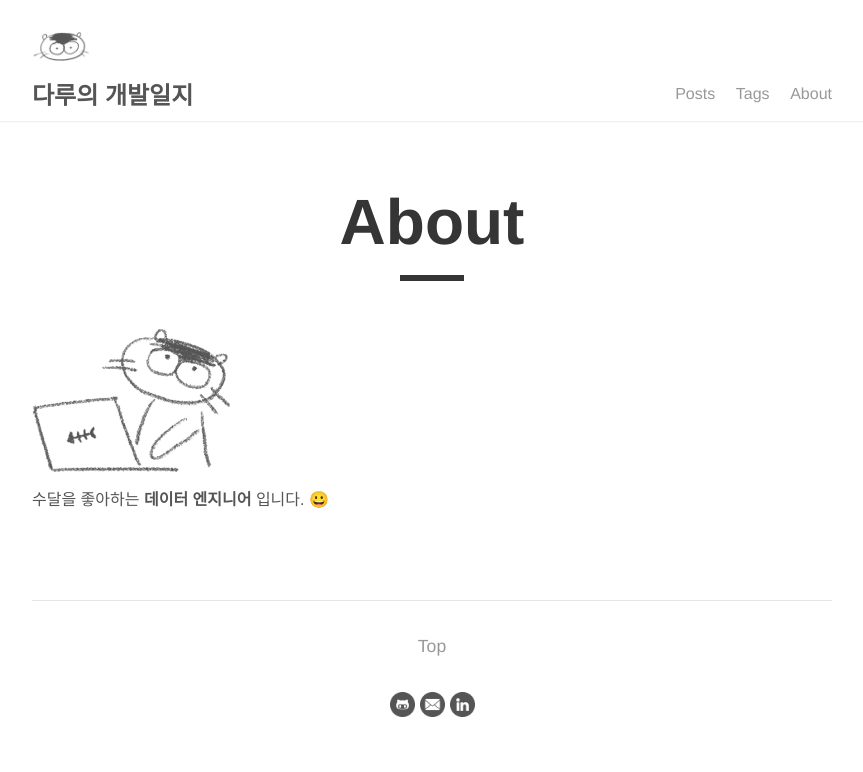
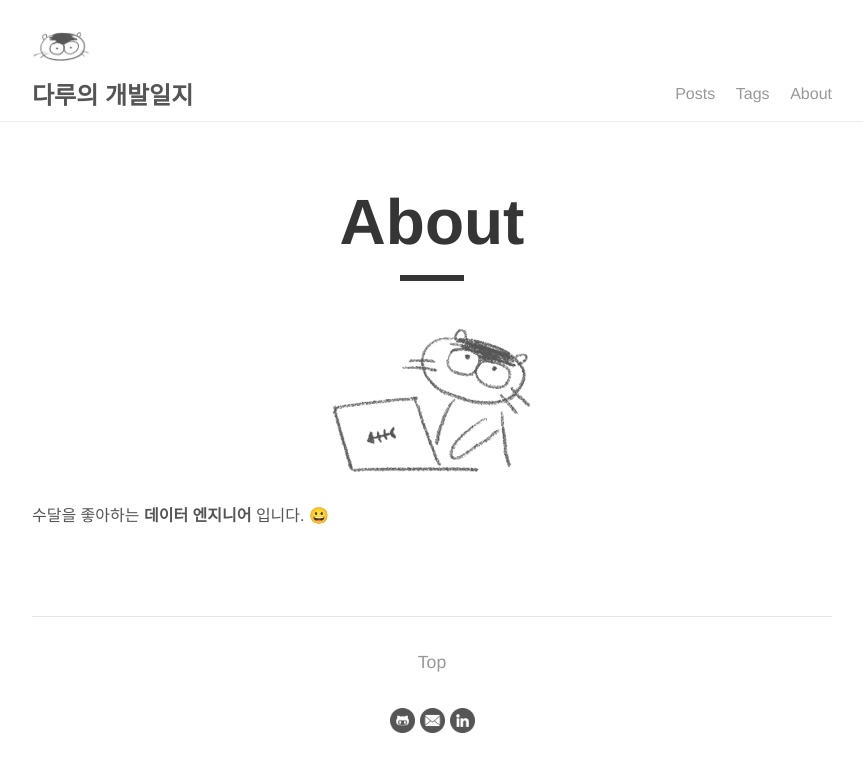
Before and after one commit to daru1027/daru1027.github.io, a Jekyll site: the page built from _pages/about.md, in a window 1280 px wide. Shown: the top 772 px of the page, without its empty margins (208-1071 px from the left). Built offline with Jekyll 4.4.1, drawn with Linux system fonts in a browser that asks for light colours.

Commit message:
FIX: post img 너비 간격 조정

```diff
--- a/_sass/tale/_post.scss
+++ b/_sass/tale/_post.scss
@@ -38,7 +38,7 @@
   }
 
   img {
-    margin: 0 0 0.5rem;
+    margin: 2rem auto 2rem auto;
   }
 
   img + em {
```
